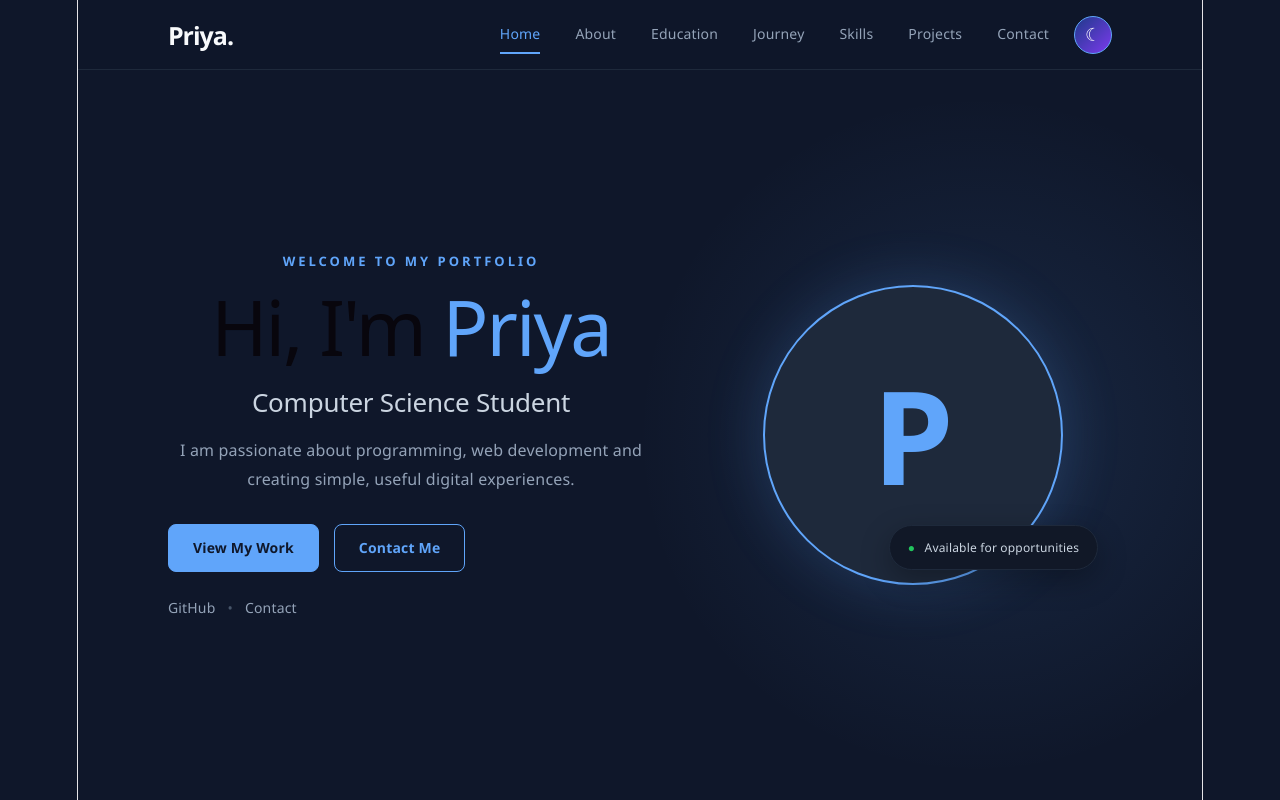
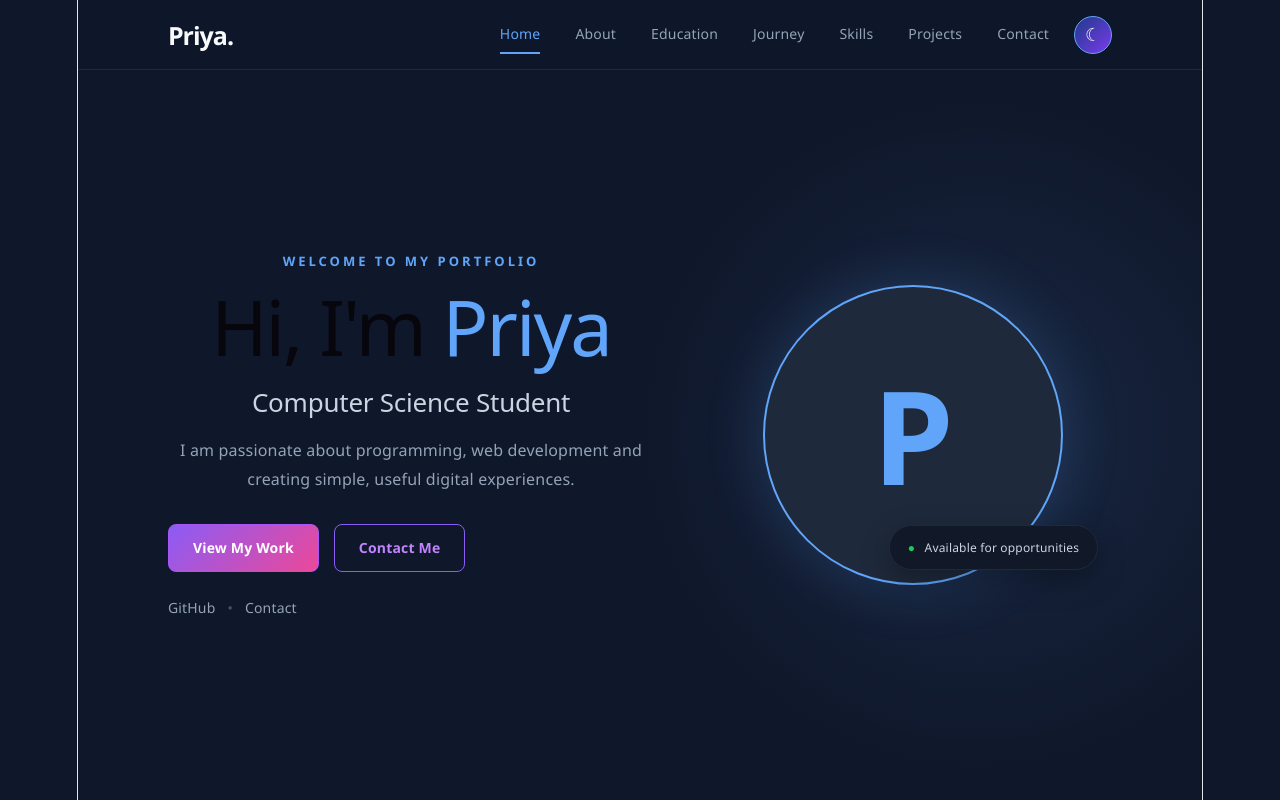
Before and after one commit to chandrima2186/Portfolio, a React app: page / in a window 1280 px wide. Shown: the top 800 px of the page. Built offline with nearby package versions, Linux system fonts and the light colour scheme; the HTML template or start-up script is replaced by a standard one.

Commit message:
Refresh portfolio color palette

```diff
--- a/src/styles/Common.css
+++ b/src/styles/Common.css
@@ -1,4 +1,3 @@
-
 /* ================= COMMON ================= */
 
 * {
@@ -9,7 +8,7 @@
 body {
   margin: 0;
   font-family: "Segoe UI", Arial, sans-serif;
-  background: #0f172a;
+  background: #0b1020;
   color: #f8fafc;
   line-height: 1.6;
 }
@@ -34,7 +33,7 @@ a {
 .section-title p {
   margin: 0 0 8px;
 
-  color: #60a5fa;
+  color: #c084fc;
   letter-spacing: 3px;
   font-size: 12px;
   font-weight: 700;
@@ -56,11 +55,11 @@ a {
 
   padding: 12px 24px;
 
-  background: #60a5fa;
-  border: 1px solid #60a5fa;
+  background: linear-gradient(135deg, #8b5cf6, #ec4899);
+  border: 1px solid #a855f7;
   border-radius: 8px;
 
-  color: #0f172a;
+  color: #ffffff;
   font-size: 14px;
   font-weight: 600;
 
@@ -71,16 +70,21 @@ a {
 
 .btn:hover {
   transform: translateY(-3px);
+
+  box-shadow:
+    0 8px 25px rgba(139, 92, 246, 0.25),
+    0 0 18px rgba(236, 72, 153, 0.12);
 }
 
 .btn.outline {
   background: transparent;
-  color: #60a5fa;
+  color: #c084fc;
+  border-color: #8b5cf6;
 }
 
 .btn.outline:hover {
-  background: #60a5fa;
-  color: #0f172a;
+  background: linear-gradient(135deg, #8b5cf6, #ec4899);
+  color: #ffffff;
 }
 
 /* ================= FOOTER ================= */
@@ -90,11 +94,11 @@ footer {
 
   padding: 25px;
 
-  background: #0f172a;
+  background: #0b1020;
 
-  border-top: 1px solid #1e293b;
+  border-top: 1px solid #252044;
 
-  color: #64748b;
+  color: #94a3b8;
 }
 
 footer p {
@@ -104,6 +108,7 @@ footer p {
 /* ================= RESPONSIVE ================= */
 
 @media (max-width: 650px) {
+
   .section {
     padding: 80px 5%;
     margin-bottom: 15px;
```
